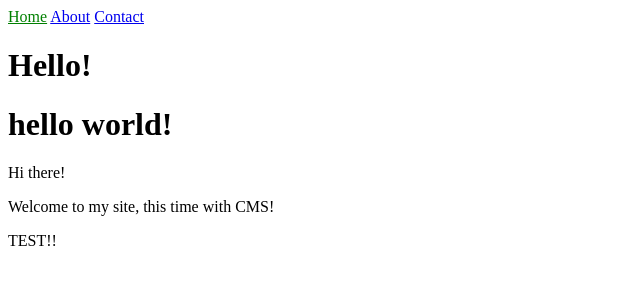
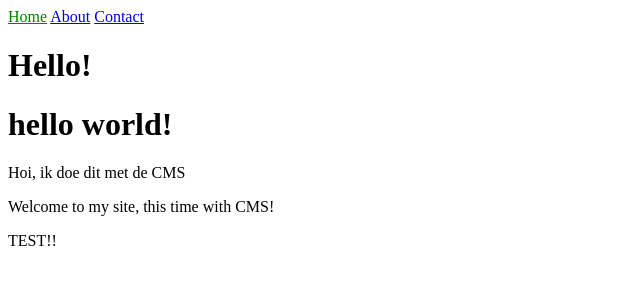
Before and after one commit to DaanBoertien/First-Jekkyl-website, a Jekyll site: the page built from index.html, in a window 1280 px wide. Shown: the top 300 px of the page, without its empty margins (0-640 px from the left). Built offline with Jekyll 4.4.1, drawn with Linux system fonts in a browser that asks for light colours.

Commit message:
Update test “test”

```diff
--- a/_data/test.yml
+++ b/_data/test.yml
@@ -1,3 +1,3 @@
 title: Change the title with CMS!
 hello: Welcome to my site, this time with CMS!
-greeting: Hi there!
+greeting: Hoi, ik doe dit met de CMS
```
